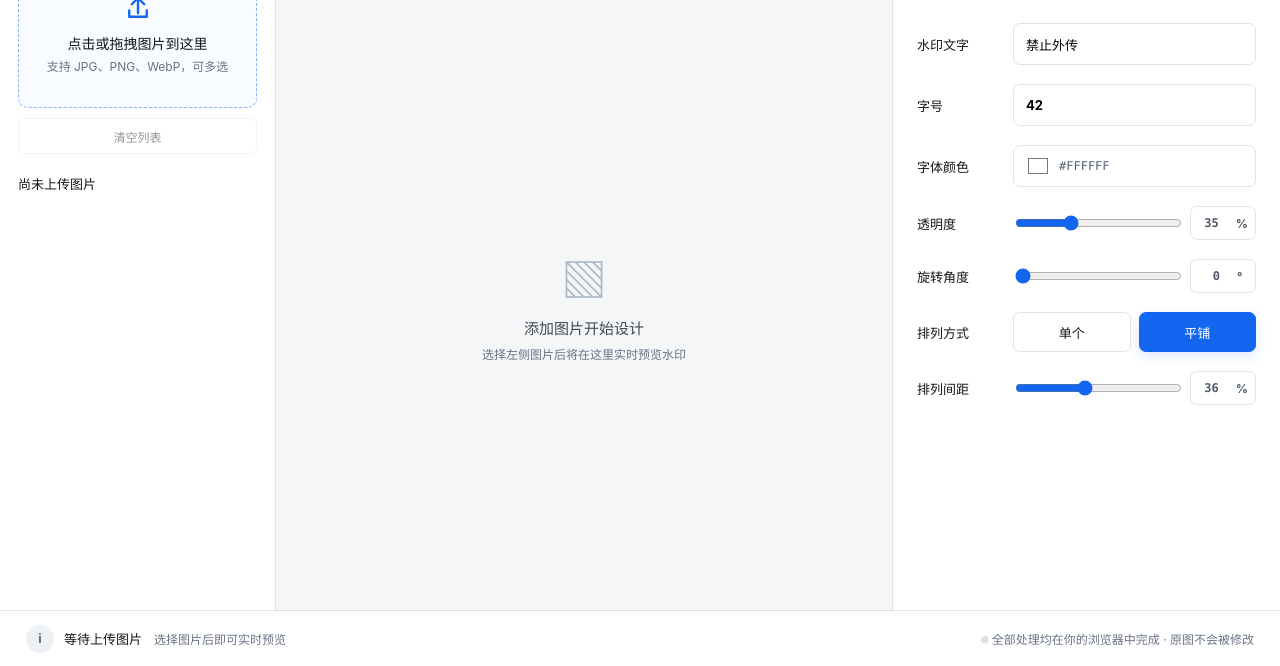
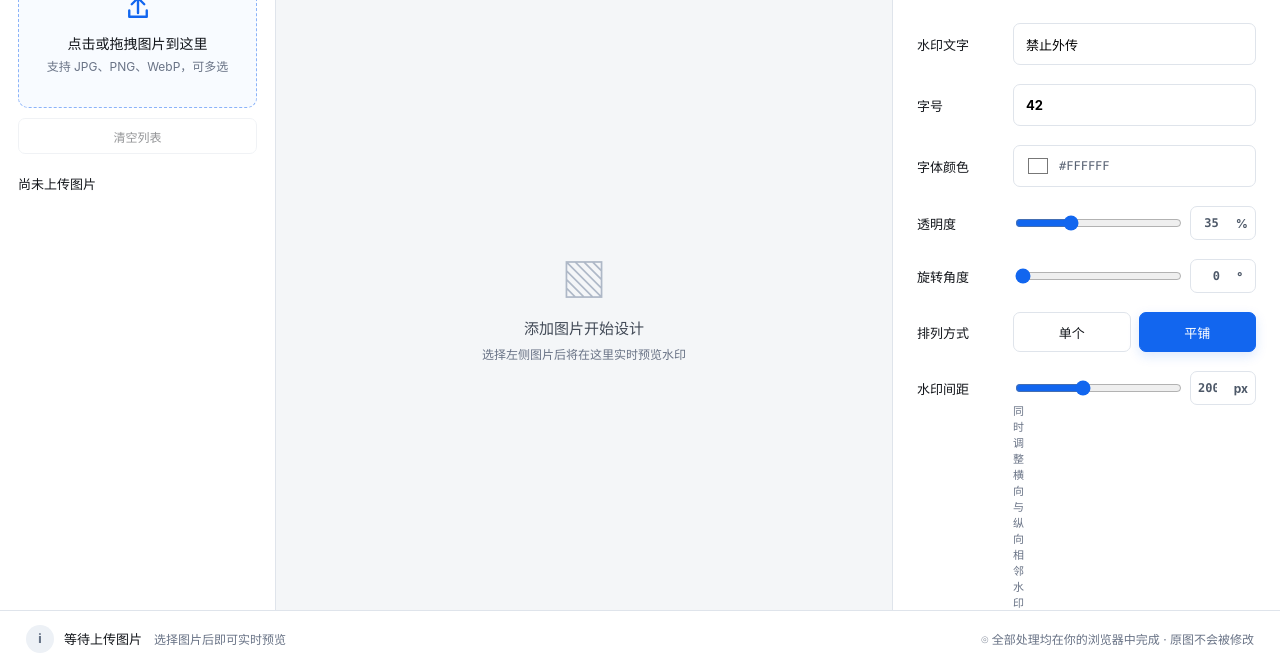
Before and after one commit to ooooovoooooo/batch-image-watermark, a plain HTML site: page assets/watermark-studio/index.html in a window 1280 px wide. Shown: the part 134-800 px from the top of the page. Drawn offline with Linux system fonts and the light colour scheme.

Commit message:
Set reference-style watermark spacing

```diff
--- a/assets/watermark-studio/index.html
+++ b/assets/watermark-studio/index.html
@@ -72,7 +72,7 @@
           <button type="button" data-value="single">单个</button><button class="active" type="button" data-value="tile">平铺</button>
         </div></fieldset>
 
-        <label class="field" id="gapField"><span>排列间距</span><span class="range-wrap"><input id="gap" type="range" min="5" max="80" value="36" /><span class="number-unit"><input id="gapValue" type="number" min="5" max="80" value="36" aria-label="排列间距数值" /><span>%</span></span></span></label>
+        <label class="field" id="gapField"><span>水印间距</span><span class="range-wrap"><input id="gap" type="range" min="0" max="500" step="5" value="200" /><span class="number-unit"><input id="gapValue" type="number" min="0" max="500" step="5" value="200" aria-label="水印间距数值" /><span>px</span></span></span><small class="field-hint">同时调整横向与纵向相邻水印之间的距离</small></label>
 
         <fieldset class="field choice-field" id="positionField" hidden><legend>位置</legend><div class="position-grid" id="positionGrid" aria-label="水印位置">
           <button type="button" data-value="top-left" aria-label="左上"></button><button type="button" data-value="top-center" aria-label="中上"></button><button type="button" data-value="top-right" aria-label="右上"></button>
```
